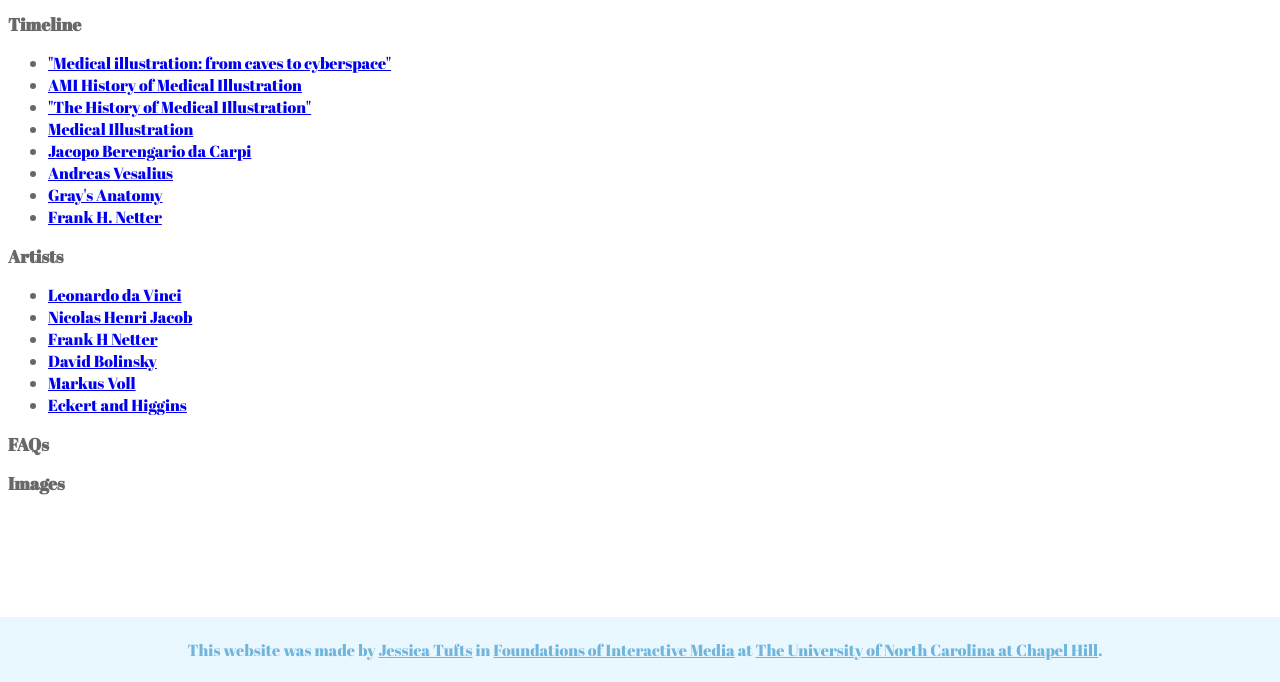
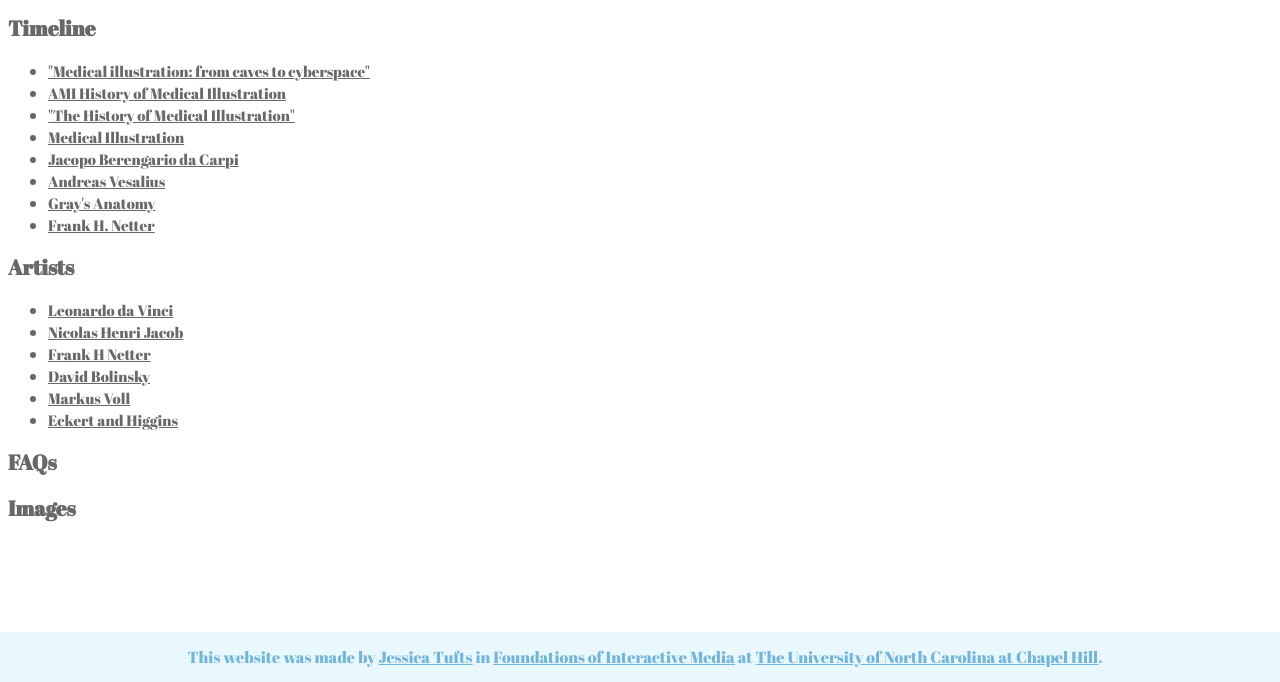
Before and after one commit to jtufts3/project-II, a plain HTML site: page credits/index.html in a window 1280 px wide. Shown: the part 118-800 px from the top of the page. Drawn offline with Linux system fonts and the light colour scheme.

Commit message:
Styled credits page

```diff
--- a/css/styles.css
+++ b/css/styles.css
@@ -316,6 +316,17 @@ main article h2 {
   color: #686868;
 }
 
+/* Credits Styles */
+
+main > article > div > h2 {
+  font-size: 21px;
+}
+
+li > a {
+  color: #686868;
+  font-size: 15px;
+}
+
 /* Footer Styles */
 
 .signature {
@@ -323,7 +334,7 @@ main article h2 {
   left: 0;
   bottom: 0;
   width: 100%;
-  height: 55px;
+  height: 40px;
   text-align: center;
   align-items: center;
   justify-content: center;
@@ -345,7 +356,6 @@ main article h2 {
   }
 }
 
-/* Section Styles */
 /* Grid Styles */
 /* Card Styles */
 /* Header Styles */
```
